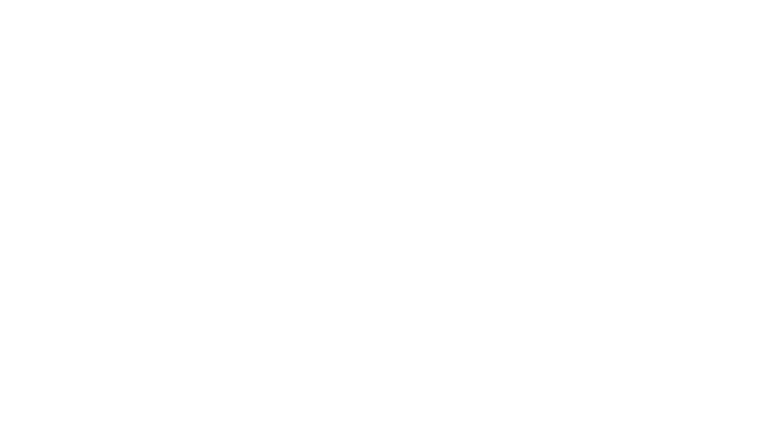
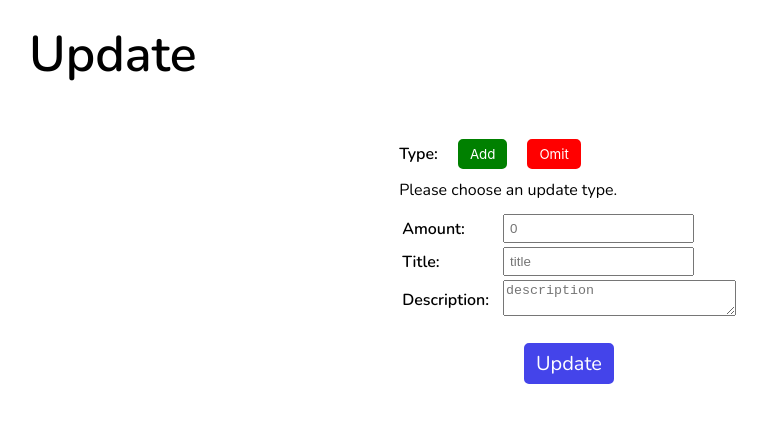
Before and after one commit to nhk2712/wallet-manager-frontend, a React (Create React App) app: page /update in a window 1280 px wide. Shown: the top 422 px of the page, without its empty margins (71-838 px from the left). Built offline with nearby package versions, Linux system fonts and the light colour scheme.

Commit message:
Complete Update screen

```diff
--- a/src/App.jsx
+++ b/src/App.jsx
@@ -9,7 +9,7 @@
 import SignUp from "./components/SignUp/SignUp";
 
 function App() {
-  const [userId, setUserId] = useState("");
+  const [userId, setUserId] = useState("123456");
 
   return (
     <BrowserRouter>
@@ -18,8 +18,8 @@
 
           <Route index element={<Home userId={userId} />} />
 
-          <Route path="update" element={<Update />} />
-          <Route path="preference" element={<Preferences />} />
+          <Route path="update" element={<Update userId={userId} />} />
+          <Route path="preferences" element={<Preferences userId={userId} />} />
           <Route path="signin" element={<SignIn />} />
           <Route path="signup" element={<SignUp />} />
 
--- a/src/components/Home/HomeSignedIn.jsx
+++ b/src/components/Home/HomeSignedIn.jsx
@@ -1,18 +1,29 @@
+import { Link } from "react-router-dom";
+
 function HomeSignedIn({ userId }) {
+    const user={
+        _id:userId,
+        name:"John Doe",
+        username:"doe.john",
+        hashedPassword:"djdnuddwid",
+        amount:2500,
+        unit:"usd"
+    }
+
     return (<>
         <div className="container home">
-            <div className="title">Welcome, John Doe</div>
+            <div className="title">Welcome, {user.name}</div>
             <div className="amount">
                 <div className="amountTitle">Your money amount:</div>
                 <div className="amountNumber">
-                    <span>2500 </span>
-                    <span>USD</span>
+                    <span>{user.amount} </span>
+                    <span>{user.unit.toUpperCase()}</span>
                 </div>
             </div>
 
         <div className="buttons-holder">
-            <button className="button moreImportant">Update amount</button>
-            <button className="button lessImportant">Preferences</button>
+            <button className="button moreImportant"><Link className="link" to="/update">Update amount</Link></button>
+            <button className="button lessImportant"><Link className="link" to="/preferences">Preferences</Link></button>
         </div>
         </div>
     </>)
--- a/src/components/Preferences/Preferences.jsx
+++ b/src/components/Preferences/Preferences.jsx
@@ -0,0 +1,10 @@
+import "./Preferences.css"
+import { Navigate } from 'react-router-dom';
+
+function Preferences({userId}){
+    if (!userId) return(<Navigate to="/" />)
+
+    return (<></>)
+}
+
+export default Preferences;
--- a/src/components/Update/Update.css
+++ b/src/components/Update/Update.css
@@ -0,0 +1,39 @@
+textarea {
+    width: 226.8px;
+}
+
+.typeChosen {
+    font-family: 'Nunito', sans-serif;
+    margin:10px 0px 10px 0px;
+}
+
+.updateBtn {
+    transition: 0.5s;
+    cursor: pointer;
+    color: white;
+    font-family: inherit;
+    padding: 5px 10px 5px 10px;
+    border-width: 2px;
+    border-radius: 5px;
+    border-style: solid;
+    margin: 0px 10px 0px 10px;
+}
+
+.updateBtn:hover {
+    transform: scale(0.9);
+}
+
+.updateBtn.add {
+    background-color: green;
+    border-color: green;
+}
+
+.updateBtn.omit {
+    background-color: red;
+    border-color: red;
+}
+
+.signin-button.update {
+    background-color: rgb(68, 68, 234);
+    border-color: rgb(68, 68, 234);
+}
--- a/src/components/Update/Update.jsx
+++ b/src/components/Update/Update.jsx
@@ -1,7 +1,44 @@
 import './Update.css';
+import { Navigate } from 'react-router-dom';
+import { useState } from 'react';
 
-function Update(){
-    return (<></>)
+function Update({ userId }) {
+    const [type, setType] = useState("");
+    const [deltaAmount, setDeltaAmount] = useState(0);
+    const [title, setTitle] = useState("");
+    const [description, setDescription] = useState("");
+
+    if (!userId) return (<Navigate to="/" />);
+
+    return (<>
+        <div className="container-signin">
+            <div className="title-signin">Update</div>
+            <div className="signin-form">
+                <div>
+                    <label className="signin-label field">Type:</label>
+                    <button className="updateBtn add" onClick={() => { setType("add") }}>Add</button>
+                    <button className="updateBtn omit" onClick={() => { setType("omit") }}>Omit</button>
+                    <div className="typeChosen">{(type) ? "You are currently want to: " + type : "Please choose an update type."}</div>
+                    <table><tbody>
+
+                        <tr>
+                            <td><label className="signin-label field">Amount:</label></td>
+                            <td><input type="number" placeholder="0" onChange={(e) => { setDeltaAmount(e.target.value) }} /></td>
+                        </tr>
+                        <tr>
+                            <td><label className="signin-label field">Title:</label></td>
+                            <td><input type="text" placeholder="title" onChange={(e) => { setTitle(e.target.value) }} /></td>
+                        </tr>
+                        <tr>
+                            <td><label className="signin-label field">Description:</label></td>
+                            <td><textarea placeholder="description" onChange={(e) => { setDescription(e.target.value) }}></textarea></td>
+                        </tr>
+                    </tbody></table>
+                </div>
+                <button className="signin-button update">Update</button>
+            </div>
+        </div>
+    </>)
 }
 
 export default Update;
```
